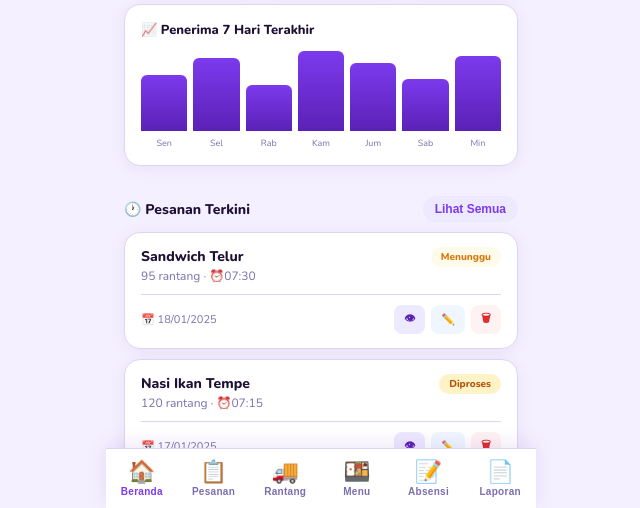
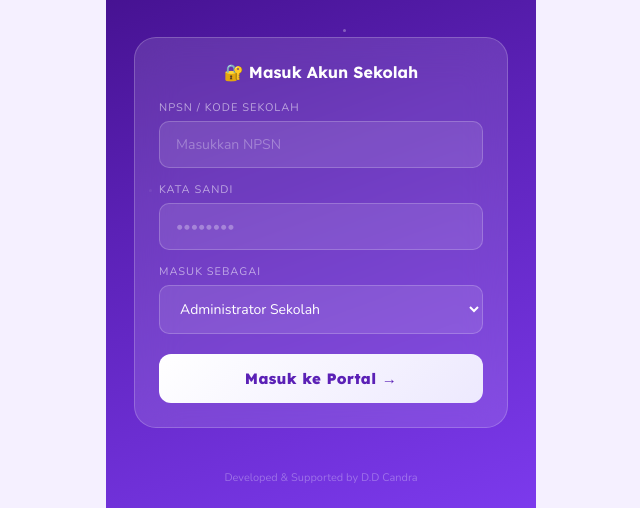
Before and after one commit to dwicandra15-svg/SMPN_6SAMPANG, a plain HTML site: page index.html in a window 1280 px wide. Both pictures are taken after a click on the button "Masuk ke Portal →". Shown: the part 291-799 px from the top of the page, without its empty margins (319-959 px from the left). Drawn offline with nearby package versions, Linux system fonts and the light colour scheme.

Commit message:
Update index.html

```diff
--- a/index.html
+++ b/index.html
@@ -635,11 +635,11 @@ body {
     <h3>🔐 Masuk Akun Sekolah</h3>
     <div class="inp-g">
       <label>NPSN / Kode Sekolah</label>
-      <input type="text" id="loginUser" placeholder="Masukkan NPSN" value="10200001">
+      <input type="text" id="loginUser" placeholder="Masukkan NPSN" value="">
     </div>
     <div class="inp-g">
       <label>Kata Sandi</label>
-      <input type="password" id="loginPass" placeholder="••••••••" value="1234">
+      <input type="password" id="loginPass" placeholder="••••••••" value="">
     </div>
     <div class="inp-g">
       <label>Masuk Sebagai</label>
@@ -1411,20 +1411,38 @@ async function loadAllFromDB() {
 }
 
 // ── LOGIN ──
-function doLogin(){
-  const u=document.getElementById('loginUser').value;
+async function doLogin(){
+  const u=document.getElementById('loginUser').value.trim();
   const p=document.getElementById('loginPass').value;
   const role=document.getElementById('loginRole').value;
   if(!u||!p){showToast('Lengkapi data login','error');return;}
-  if(u !== AUTH.username || p !== AUTH.password){showToast('NPSN atau password tidak cocok','error');return;}
-  const roleMap={admin:'Administrator',guru:'Guru / Wali Kelas',kepsek:'Kepala Sekolah'};
-  document.getElementById('profileName').textContent = 'Admin Sekolah';
-  document.getElementById('profileRole').textContent = roleMap[role]||'Administrator';
-  document.getElementById('displayUsername').textContent = AUTH.username;
-  document.getElementById('splash').style.display='none';
-  document.getElementById('app').style.display='block';
-  renderAll();
-  showToast('✅ Selamat datang di Portal Sekolah!');
+  const loginBtn = document.querySelector('.btn-login2');
+  if(loginBtn){loginBtn.disabled=true;loginBtn.textContent='⏳ Masuk...';}
+  try {
+    await sbLogin(u, p);
+    const profile = await sbGetProfile();
+    if(profile && profile.role !== 'sekolah'){
+      await sbLogout();
+      showToast('❌ Akun ini bukan akun Sekolah','error');
+      if(loginBtn){loginBtn.disabled=false;loginBtn.textContent='Masuk ke Portal →';}
+      return;
+    }
+    const roleMap={admin:'Administrator',guru:'Guru / Wali Kelas',kepsek:'Kepala Sekolah'};
+    document.getElementById('profileName').textContent = profile?.nama||'Admin Sekolah';
+    document.getElementById('profileRole').textContent = roleMap[role]||'Administrator';
+    document.getElementById('displayUsername').textContent = u;
+    AUTH.username = u;
+    AUTH.sekolahId = profile?.sekolah_id||null;
+    document.getElementById('splash').style.display='none';
+    document.getElementById('app').style.display='block';
+    document.getElementById('supabaseStatusDesc').textContent='✅ Terhubung – ngsksnzstslmbelatunv';
+    document.getElementById('supabaseStatusDesc').style.color='var(--green)';
+    await loadAllFromDB();
+  } catch(e){
+    console.error(e);
+    showToast('❌ Login gagal: '+(e.message||'Periksa NPSN/password'),'error');
+    if(loginBtn){loginBtn.disabled=false;loginBtn.textContent='Masuk ke Portal →';}
+  }
 }
 
 // ── CHANGE USERNAME ──
```
